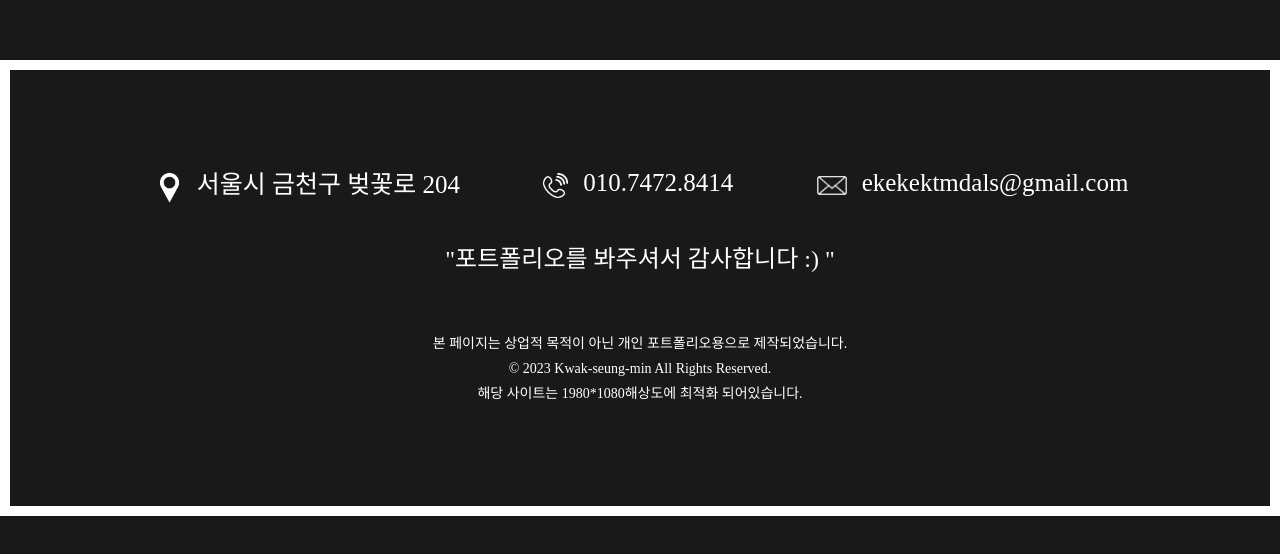
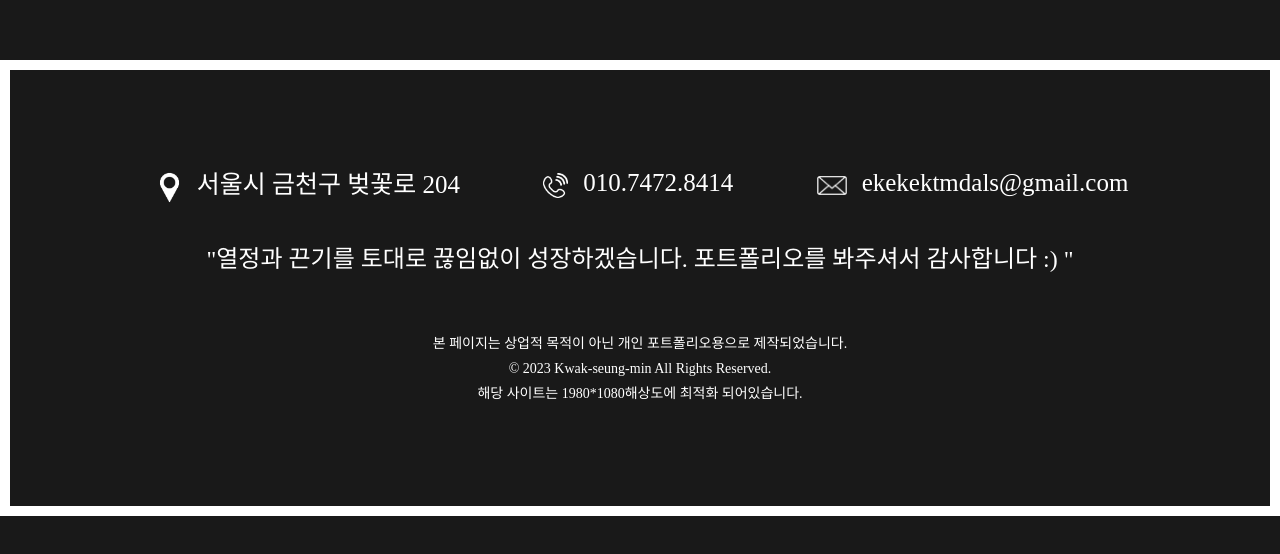
Before and after one commit to Bamtting/my-portfolio, a plain HTML site: page index.html in a window 1280 px wide. Shown: the part 2912-3466 px from the top of the page. Drawn offline with nearby package versions, Linux system fonts and the light colour scheme.

Commit message:
feat: 수정2

```diff
--- a/index.html
+++ b/index.html
@@ -227,7 +227,7 @@
       <div class="contact-nember"><img src="images/phone.png" alt="전화번호">010.7472.8414</div>
       <div class="contact-mail"><img src="images/email1.png" alt="이메일">ekekektmdals@gmail.com</div>
       </div>
-      <div class="contact-about">"포트폴리오를 봐주셔서 감사합니다 :) "</div>
+      <div class="contact-about">"열정과 끈기를 토대로 끊임없이 성장하겠습니다. 포트폴리오를 봐주셔서 감사합니다 :) "</div>
       <div class="contact-cp">본 페이지는 상업적 목적이 아닌
         개인 포트폴리오용으로 제작되었습니다. <br>© 2023 Kwak-seung-min All Rights Reserved. <br>해당 사이트는 1980*1080해상도에 최적화 되어있습니다.</div>
     </div>
```
